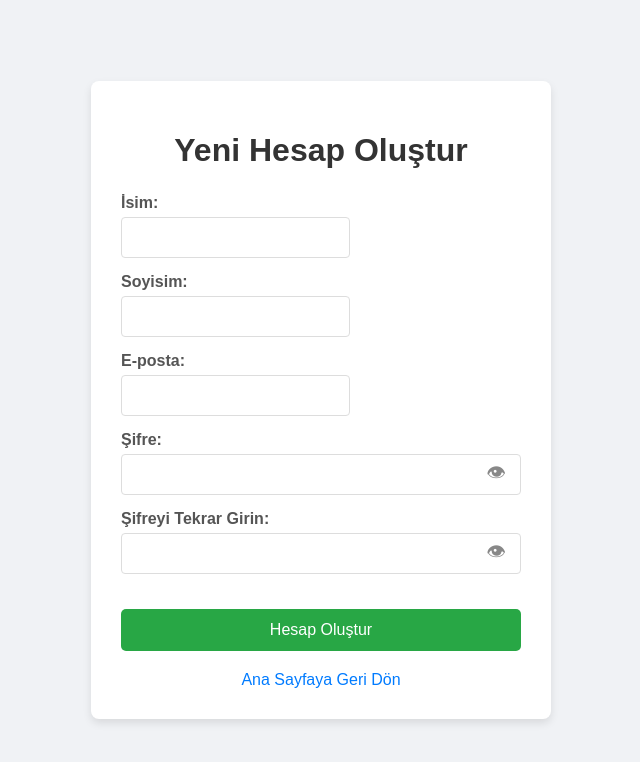
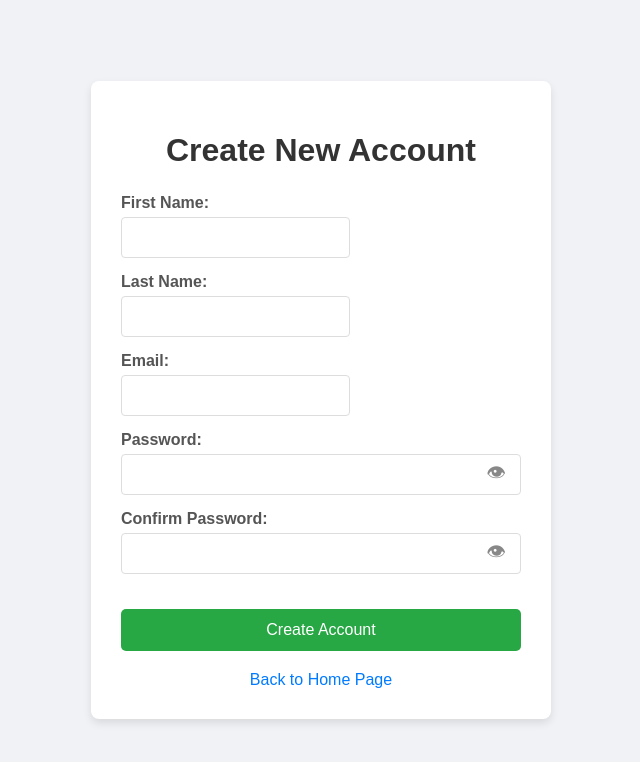
Before and after one commit to Musabunal-devops/my_first_project, a Flask app: page /register in a window 1280 px wide. Shown: the top 762 px of the page, without its empty margins (319-959 px from the left). Run offline with Flask 3, Linux system fonts and the light colour scheme.

Commit message:
Translated app.py, index.html and register.html from Turkish to English.

```diff
--- a/app.py
+++ b/app.py
@@ -2,31 +2,31 @@ from flask import Flask, render_template, request, redirect, url_for
 import os
 
 app = Flask(__name__)
-app.config['UPLOAD_FOLDER'] = 'uploads/' # Yüklenen dosyaların kaydedileceği klasör
-app.config['ALLOWED_EXTENSIONS'] = {'pdf', 'doc', 'docx'} # İzin verilen dosya uzantıları
+app.config['UPLOAD_FOLDER'] = 'uploads/'  # Folder where uploaded files will be saved
+app.config['ALLOWED_EXTENSIONS'] = {'pdf', 'doc', 'docx'}  # Allowed file extensions
 
-# 'uploads' klasörünü oluştur (eğer yoksa)
+# Create the 'uploads' folder if it doesn't exist
 if not os.path.exists(app.config['UPLOAD_FOLDER']):
     os.makedirs(app.config['UPLOAD_FOLDER'])
 
 def allowed_file(filename):
-    """Dosya uzantısının izin verilenler listesinde olup olmadığını kontrol eder."""
+    """Checks if the file extension is in the allowed list."""
     return '.' in filename and \
            filename.rsplit('.', 1)[1].lower() in app.config['ALLOWED_EXTENSIONS']
 
 @app.route('/')
 def index():
-    """Ana sayfa - Karşılama, giriş ve kayıt seçeneklerini gösterir."""
-    return render_template('index.html') # Yeni oluşturacağımız HTML dosyasını döndür
+    """Home page - Shows welcome message, login, and registration options."""
+    return render_template('index.html')  # Return the newly created HTML file
 
-# Eski CV yükleme rotasını da koruyalım, şimdilik erişilemez olsa da
-@app.route('/upload_cv_page') # Bu sayfaya ileride bir link ekleyebiliriz
+# Keep the old CV upload route for now, even if not directly accessible
+@app.route('/upload_cv_page')  # We can add a link to this page later
 def upload_cv_page():
     return render_template('upload_cv.html')
 
 @app.route('/upload', methods=['POST'])
 def upload_file():
-    """CV yükleme işlemini gerçekleştirir."""
+    """Handles the CV upload process."""
     if 'file' not in request.files:
         return redirect(request.url)
 
@@ -38,36 +38,35 @@ def upload_file():
     if file and allowed_file(file.filename):
         filename = file.filename
         file.save(os.path.join(app.config['UPLOAD_FOLDER'], filename))
-        return "CV'niz başarıyla yüklendi! Şimdilik sadece bu mesaj var, yakında daha fazlası gelecek."
+        return "Your CV has been successfully uploaded! For now, only this message exists; more features are coming soon."
     else:
-        return "Geçersiz dosya formatı. Lütfen PDF, DOC veya DOCX formatında bir dosya yükleyin."
-@app.route('/register') # Yeni kayıt sayfası rotası
+        return "Invalid file format. Please upload a file in PDF, DOC, or DOCX format."
+
+@app.route('/register')  # New registration page route
 def register():
-    """Kullanıcı kayıt formunu gösterir."""
-    return render_template('register.html') # Yeni oluşturacağımız HTML dosyasını döndür
+    """Displays the user registration form."""
+    return render_template('register.html')  # Return the newly created HTML file
 
-@app.route('/register_post', methods=['POST']) # Kayıt formundan gelen verileri işleyecek rota
+@app.route('/register_post', methods=['POST'])  # Route to process data from the registration form
 def register_post():
-    """Kayıt formundan gelen verileri alır ve işler."""
-    # Form verilerine request.form ile erişebilirsiniz
+    """Receives and processes data from the registration form."""
+    # You can access form data with request.form
     first_name = request.form['first_name']
     last_name = request.form['last_name']
     email = request.form['email']
     password = request.form['password']
 
-    # Şimdilik sadece bu bilgileri konsola yazdıralım
-    # Gerçek bir uygulamada bu bilgileri veritabanına kaydetmeniz gerekir.
-    print(f"Yeni Kullanıcı Kaydı:")
-    print(f"İsim: {first_name}")
-    print(f"Soyisim: {last_name}")
+    # For now, let's just print this information to the console
+    # In a real application, you would save this information to a database.
+    print(f"New User Registration:")
+    print(f"First Name: {first_name}")
+    print(f"Last Name: {last_name}")
     print(f"Email: {email}")
-    print(f"Şifre (Hashlenmeden Önce): {password}") # Şifreleri doğrudan saklamayın, mutlaka hashleyin!
+    print(f"Password (Before Hashing): {password}")  # Do not store passwords directly, always hash them!
 
-    # Kayıt başarılı olduktan sonra kullanıcıyı bir sayfaya yönlendirebiliriz
-    # Örneğin, ana sayfaya veya bir başarı mesajı sayfasına
-    return redirect(url_for('index')) # Şimdilik ana sayfaya yönlendiriyoruz
-
-# YENİ EKLENECEK KODLAR BURADA BİTİYOR
+    # After successful registration, we can redirect the user to a page
+    # For example, to the home page or a success message page
+    return redirect(url_for('index'))  # For now, redirecting to the home page
 
 if __name__ == '__main__':
-    app.run(debug=True) # Uygulamayı hata ayıklama modunda çalıştır
+    app.run(debug=True)  # Run the application in debug mode
--- a/templates/register.html
+++ b/templates/register.html
@@ -3,7 +3,7 @@
 <head>
     <meta charset="UTF-8">
     <meta name="viewport" content="width=device-width, initial-scale=1.0">
-    <title>Hesap Oluştur</title>
+    <title>Create Account</title>
     <style>
         body {
             font-family: Arial, sans-serif;
@@ -30,7 +30,6 @@
         .form-group {
             margin-bottom: 15px;
             text-align: left;
-            /* position: relative; /* Göz ikonu için artık buna ihtiyacımız yok, container kullanacağız */
         }
         label {
             display: block;
@@ -39,36 +38,31 @@
             font-weight: bold;
         }
 
-        /* YENİ: Input ve ikon için sarmalayıcı (wrapper) */
+        /* NEW: Wrapper for input and icon */
         .input-wrapper {
-            position: relative; /* İkonu bu wrapper içinde konumlandıracağız */
-            display: flex; /* İçindeki elemanları (input ve ikon) hizalamak için */
-            align-items: center; /* Dikeyde ortalama */
+            position: relative; /* Position the icon within this wrapper */
+            display: flex; /* Align elements (input and icon) inside */
+            align-items: center; /* Vertically center */
         }
 
         input[type="text"],
         input[type="email"],
         input[type="password"] {
-            flex-grow: 1; /* Input'un mevcut alanı doldurmasını sağlar */
-            padding: 12px 10px; /* Üst/alt padding 12px, sol/sağ padding 10px */
-            /* padding-right: 40px; /* İkon için sağdan boşluk - Artık input-wrapper'daki padding ile hallediyoruz */
+            flex-grow: 1; /* Allow the input to fill the available space */
+            padding: 12px 10px; /* Top/bottom padding 12px, left/right padding 10px */
             border: 1px solid #ddd;
             border-radius: 4px;
             box-sizing: border-box;
-            /* YENİ: İkonun üzerine binmemesi için kendi padding'i */
-            padding-right: 40px; /* İkonun üzerine binmemesi için */
+            /* NEW: Own padding to prevent overlapping the icon */
+            padding-right: 40px; /* To prevent overlapping the icon */
         }
         .toggle-password {
-            position: absolute; /* Wrapper'a göre mutlak konumlandırma */
-            right: 15px; /* Sağdan uzaklık */
-            /* top: 50%; /* Artık flexbox ile hizalandığı için bu kadar kritik değil */
-            /* transform: translateY(-50%); /* Flexbox align-items ile de ortalandığı için buna da gerek kalmıyor */
+            position: absolute; /* Absolute positioning relative to the wrapper */
+            right: 15px; /* Distance from the right */
             cursor: pointer;
             color: #888;
             user-select: none;
             font-size: 1.2em;
-            /* İNCE AYAR: Gerekirse 1-2 piksel aşağı çekmek için - artık daha az gerekli */
-            /* margin-top: 2px; */
         }
         button {
             background-color: #28a745;
@@ -104,38 +98,38 @@
 </head>
 <body>
     <div class="container">
-        <h1>Yeni Hesap Oluştur</h1>
+        <h1>Create New Account</h1>
         <form method="POST" action="{{ url_for('register_post') }}" onsubmit="return validateForm()">
             <div class="form-group">
-                <label for="first_name">İsim:</label>
+                <label for="first_name">First Name:</label>
                 <input type="text" id="first_name" name="first_name" required>
             </div>
             <div class="form-group">
-                <label for="last_name">Soyisim:</label>
+                <label for="last_name">Last Name:</label>
                 <input type="text" id="last_name" name="last_name" required>
             </div>
             <div class="form-group">
-                <label for="email">E-posta:</label>
+                <label for="email">Email:</label>
                 <input type="email" id="email" name="email" required>
             </div>
             <div class="form-group">
-                <label for="password">Şifre:</label>
-                <div class="input-wrapper"> {# YENİ: Input ve ikonu sarmalayan div #}
+                <label for="password">Password:</label>
+                <div class="input-wrapper"> {# NEW: Div wrapping input and icon #}
                     <input type="password" id="password" name="password" required>
-                    <span class="toggle-password" onclick="togglePasswordVisibility('password')">&#128065;</span> {# Göz ikonu #}
+                    <span class="toggle-password" onclick="togglePasswordVisibility('password')">&#128065;</span> {# Eye icon #}
                 </div>
             </div>
             <div class="form-group">
-                <label for="confirm_password">Şifreyi Tekrar Girin:</label>
-                <div class="input-wrapper"> {# YENİ: Input ve ikonu sarmalayan div #}
+                <label for="confirm_password">Confirm Password:</label>
+                <div class="input-wrapper"> {# NEW: Div wrapping input and icon #}
                     <input type="password" id="confirm_password" name="confirm_password" required>
-                    <span class="toggle-password" onclick="togglePasswordVisibility('confirm_password')">&#128065;</span> {# Göz ikonu #}
+                    <span class="toggle-password" onclick="togglePasswordVisibility('confirm_password')">&#128065;</span> {# Eye icon #}
                 </div>
-                <div id="password_match_error" class="error-message" style="display: none;">Şifreler uyuşmuyor!</div>
+                <div id="password_match_error" class="error-message" style="display: none;">Passwords do not match!</div>
             </div>
-            <button type="submit">Hesap Oluştur</button>
+            <button type="submit">Create Account</button>
         </form>
-        <a href="{{ url_for('index') }}" class="back-link">Ana Sayfaya Geri Dön</a>
+        <a href="{{ url_for('index') }}" class="back-link">Back to Home Page</a>
     </div>
 
     <script>
@@ -155,10 +149,10 @@
 
             if (password !== confirmPassword) {
                 passwordMatchError.style.display = 'block';
-                return false; // Formun gönderilmesini engelle
+                return false; // Prevent form submission
             } else {
                 passwordMatchError.style.display = 'none';
-                return true; // Formun gönderilmesine izin ver
+                return true; // Allow form submission
             }
         }
     </script>
```
Also changed, not shown: templates/index.html (+13 -13 lines).
